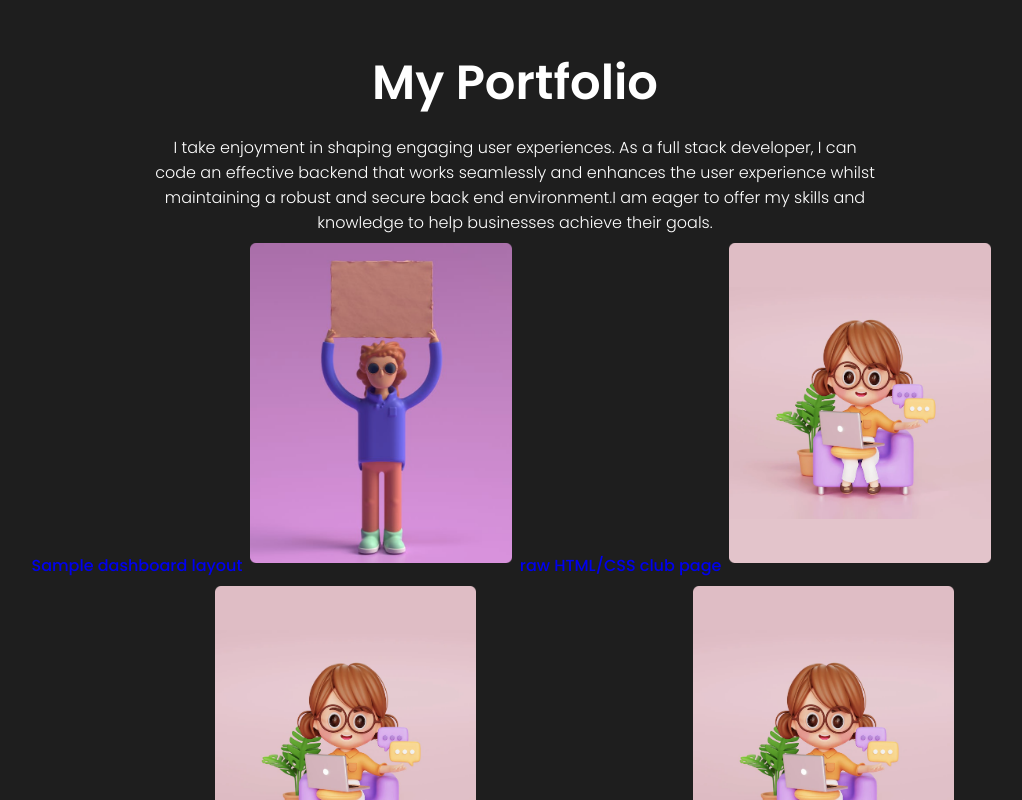
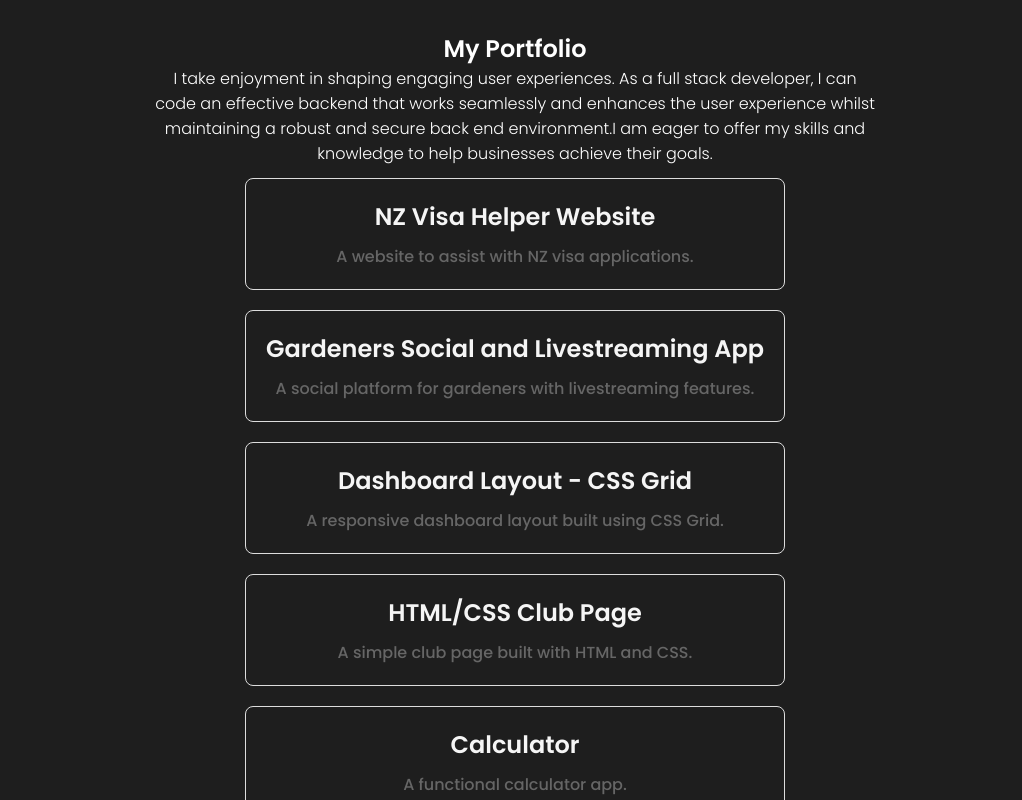
Before and after one commit to plantleafboy/portfolio, a React (Create React App) app: page / in a window 1280 px wide. Shown: the part 1520-2320 px from the top of the page, without its empty margins (125-1147 px from the left). Built offline with nearby package versions, Linux system fonts and the light colour scheme.

Commit message:
update project work styling to a list for now

```diff
--- a/src/components/Works/works.css
+++ b/src/components/Works/works.css
@@ -11,40 +11,91 @@
     padding: 0 1rem;
 }
 
-.worksTitle {
-    margin: 1rem 0;
-    font-size: 3rem;
+.project-link h3 svg {
+    margin-left: 10px;
+    vertical-align: middle;
+    color: #007bff;
 }
+
+/* Projects.css */
+.projects-container {
+    max-width: 800px;
+    margin: 0 auto;
+    padding: 20px;
+    font-family: Arial, sans-serif;
+}
+
+.projects-list {
+    list-style: none;
+    padding: 0;
+}
+
+.project-item {
+    margin-bottom: 20px;
+    border: 1px solid #ddd;
+    border-radius: 8px;
+    transition: transform 0.2s, box-shadow 0.2s;
+}
+
+.project-item:hover {
+    transform: translateY(-5px);
+    box-shadow: 0 4px 8px rgba(0, 0, 0, 0.1);
+}
+
+.project-link {
+    text-decoration: none;
+    color: inherit;
+    display: block;
+    padding: 20px;
+}
+
+.project-link h3 {
+    margin: 0 0 10px;
+    font-size: 1.5rem;
+    color: whitesmoke;
+}
+
+.project-link p {
+    margin: 0;
+    font-size: 1rem;
+    color: #666;
+}
+
+/*.worksTitle {*/
+/*    margin: 1rem 0;*/
+/*    font-size: 3rem;*/
+/*}*/
 
 .worksDesc {
     font-weight: 300;
     font-size: 1rem;
     max-width: 45rem;
+    margin-bottom: 12px;
 }
 
-.worksImgs {
-    display: flex;
-    align-items: center;
-    justify-content: center;
-    flex-wrap: wrap;
-    width: 100vw;
-    max-width: 65rem;
-}
+/*.worksImgs {*/
+/*    display: flex;*/
+/*    align-items: center;*/
+/*    justify-content: center;*/
+/*    flex-wrap: wrap;*/
+/*    width: 100vw;*/
+/*    max-width: 65rem;*/
+/*}*/
 
-.worksImg {
-    object-fit: cover;
-    height: 20rem;
-    margin: 0.5rem;
-}
+/*.worksImg {*/
+/*    object-fit: cover;*/
+/*    height: 20rem;*/
+/*    margin: 0.5rem;*/
+/*}*/
 
-.workBtn {
-    margin: 3rem 0;
-    padding: 0.5rem 2.5rem;
-    border: none;
-    border-radius: 2rem;
-    background: white;
-    font-size: 1rem;
-}
+/*.workBtn {*/
+/*    margin: 3rem 0;*/
+/*    padding: 0.5rem 2.5rem;*/
+/*    border: none;*/
+/*    border-radius: 2rem;*/
+/*    background: white;*/
+/*    font-size: 1rem;*/
+/*}*/
 
 @media screen and (max-width:585px) {
     .worksImg {
--- a/src/components/Works/works.js
+++ b/src/components/Works/works.js
@@ -7,35 +7,93 @@ import Portfolio4 from '../../assets/portfolio-4.png';
 import Portfolio5 from '../../assets/portfolio-5.png';
 import Portfolio6 from '../../assets/portfolio-6.png';
 
+const projects = [
+    {
+        name: "NZ Visa Helper Website",
+        link: "https://ucbadminton.club/",
+        image: Portfolio2,
+        description: "A website to assist with NZ visa applications."
+    },
+    {
+        name: "Gardeners Social and Livestreaming App",
+        link: "https://ucbadminton.club/",
+        image: Portfolio2,
+        description: "A social platform for gardeners with livestreaming features."
+    },
+    {
+        name: "Dashboard Layout - CSS Grid",
+        link: "https://starfish-app-hay8g.ondigitalocean.app/",
+        image: Portfolio1,
+        description: "A responsive dashboard layout built using CSS Grid."
+    },
+    {
+        name: "HTML/CSS Club Page",
+        link: "https://ucbadminton.club/",
+        image: Portfolio2,
+        description: "A simple club page built with HTML and CSS."
+    },
+    {
+        name: "Calculator",
+        link: "https://shark-app-rlemm.ondigitalocean.app/",
+        image: Portfolio2,
+        description: "A functional calculator app."
+    },
+    {
+        name: "Etch-a-Sketch",
+        link: "https://lionfish-app-ujlor.ondigitalocean.app/",
+        image: Portfolio2,
+        description: "A digital version of the classic Etch-a-Sketch."
+    }
+];
+
 const Works = () => {
     return (
         <section id='works'>
             <h2 className="worksTitle">My Portfolio</h2>
             <span className="worksDesc">I take enjoyment in shaping engaging user experiences. As a full stack developer, I can code an effective backend that works seamlessly and enhances the user experience whilst maintaining a robust and secure back end environment.I am eager to offer my skills and knowledge to help businesses achieve their goals.</span>
-            <div className="worksImgs">
-                {/*<a href="https://ucbadminton.club/">raw HTML/CSS club page*/}
-                {/*    <img src={Portfolio2} alt="" className="worksImg"/>*/}
-                {/*</a>*/}
-                {/*<a href="https://ucbadminton.club/">raw HTML/CSS club page*/}
-                {/*    <img src={Portfolio2} alt="" className="worksImg"/>*/}
-                {/*</a>*/}
-                <a href="https://starfish-app-hay8g.ondigitalocean.app/">Sample dashboard layout
-                    <img src={Portfolio1} alt="" className="worksImg"/>
-                </a>
-                <a href="https://ucbadminton.club/">raw HTML/CSS club page
-                    <img src={Portfolio2} alt="" className="worksImg"/>
-                </a>
 
-                <a href="https://shark-app-rlemm.ondigitalocean.app/">Styled Calculator
-                    <img src={Portfolio2} alt="" className="worksImg"/>
-                </a>
-                <a href="https://ucbadminton.club/">raw HTML/CSS club page
-                    <img src={Portfolio2} alt="" className="worksImg"/>
-                </a>
-                <a href="https://lionfish-app-ujlor.ondigitalocean.app/">Etch-a-Sketch JS event project
-                    <img src={Portfolio2} alt="" className="worksImg"/>
-                </a>
-            </div>
+            <ul className="projects-list">
+                {projects.map((project, index) => (
+                    <li key={index} className="project-item">
+                        <a
+                            href={project.link}
+                            target="_blank"
+                            rel="noopener noreferrer"
+                            className="project-link"
+                        >
+                            <h3>{project.name}</h3>
+                            <p>{project.description}</p>
+                        </a>
+                    </li>
+                ))}
+            </ul>
+
+            {/*<div className="worksImgs">*/}
+            {/*    /!*<a href="https://ucbadminton.club/">raw HTML/CSS club page*!/*/}
+            {/*    /!*    <img src={Portfolio2} alt="" className="worksImg"/>*!/*/}
+            {/*    /!*</a>*!/*/}
+            {/*    /!*<a href="https://ucbadminton.club/">raw HTML/CSS club page*!/*/}
+            {/*    /!*    <img src={Portfolio2} alt="" className="worksImg"/>*!/*/}
+            {/*    /!*</a>*!/*/}
+            {/*    <a href="https://ucbadminton.club/">NZ Visa Helper Website*/}
+            {/*        <img src={Portfolio2} alt="" className="worksImg"/>*/}
+            {/*    </a>*/}
+            {/*    <a href="https://ucbadminton.club/">Gardeners Social and livestreaming app*/}
+            {/*        <img src={Portfolio2} alt="" className="worksImg"/>*/}
+            {/*    </a>*/}
+            {/*    <a href="https://starfish-app-hay8g.ondigitalocean.app/">Dashboard layout - css grid*/}
+            {/*        <img src={Portfolio1} alt="" className="worksImg"/>*/}
+            {/*    </a>*/}
+            {/*    <a href="https://ucbadminton.club/">HTML/CSS club page*/}
+            {/*        <img src={Portfolio2} alt="" className="worksImg"/>*/}
+            {/*    </a>*/}
+            {/*    <a href="https://shark-app-rlemm.ondigitalocean.app/">Calculator*/}
+            {/*        <img src={Portfolio2} alt="" className="worksImg"/>*/}
+            {/*    </a>*/}
+            {/*    <a href="https://lionfish-app-ujlor.ondigitalocean.app/">Etch-a-Sketch*/}
+            {/*        <img src={Portfolio2} alt="" className="worksImg"/>*/}
+            {/*    </a>*/}
+            {/*</div>*/}
             {/*<button className="workBtn">See More</button>*/}
         </section>
     );
```
